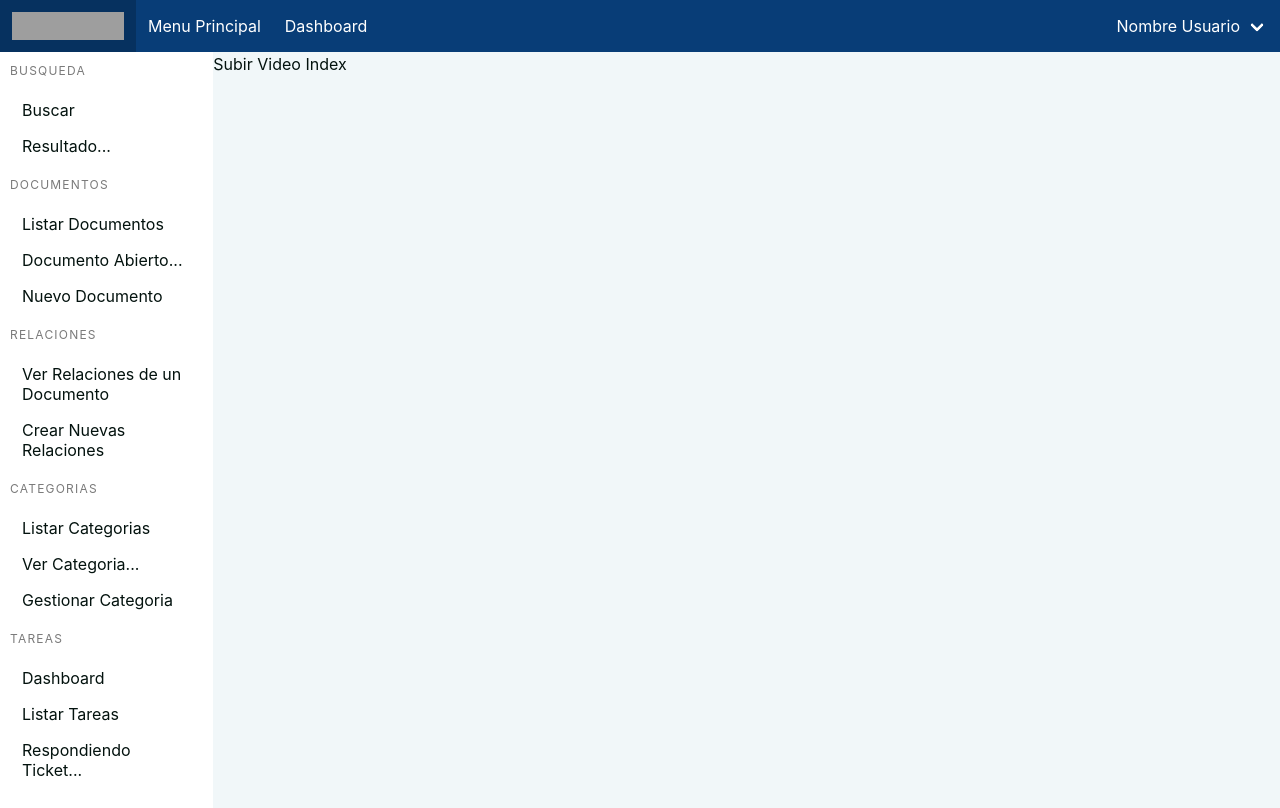
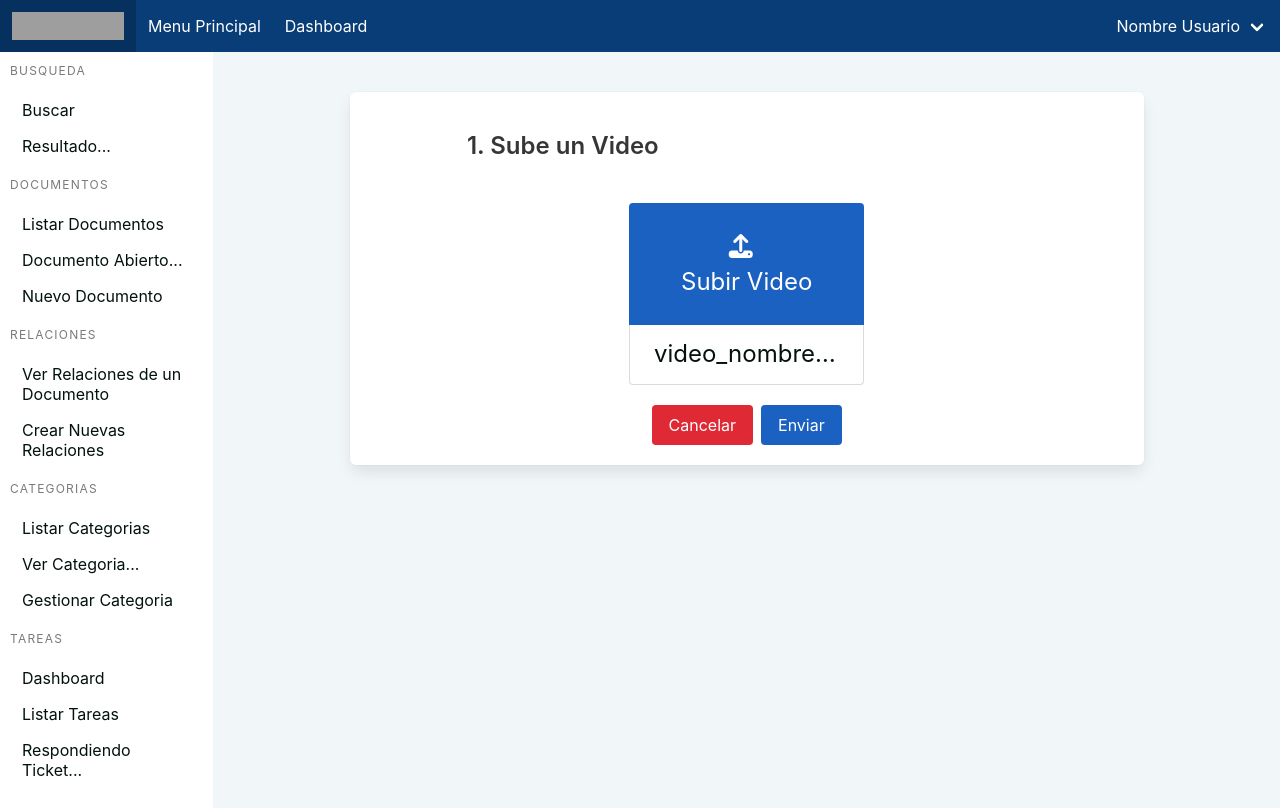
Before and after one commit to JaimeGarecaGRC/Tesis-Frontend, a Next.js app: page /documentos/subir/video in a window 1280 px wide. Built offline with nearby package versions, Linux system fonts and the light colour scheme; grey boxes are pictures that could not be loaded.

Commit message:
upload video mockup done

```diff
--- /dev/null
+++ b/components/upload-components/video/upload-video.js
@@ -0,0 +1,52 @@
+import React from 'react';
+
+function UploadVideo() {
+    return(
+        <>
+
+            <div className="columns is-mobile is-centered">
+                <div className="column is-three-quarters" style={{marginTop: 20, marginBottom: 20}}>
+                    <div>
+                        <h4 class="title is-4"> 1. Sube un Video </h4>
+                    </div>
+                </div>
+            </div>
+
+            <div className="columns is-mobile is-centered">
+                <div className="column is-one-third">
+                    <div>
+                        <div className="file is-link is-large has-name is-boxed">
+                            <label className="file-label">
+                                <input className="file-input" type="file" name="resume" />
+                                <span className="file-cta">
+                                <span className="file-icon">
+                                    <i className="fas fa-upload"></i>
+                                </span>
+                                <span className="file-label">
+                                    Subir Video
+                                </span>
+                                </span>
+                                <span className="file-name">
+                                    video_nombre_bonito.mp4
+                                </span>
+                            </label>
+                        </div>
+                    </div>
+
+                    <div className="buttons  is-grouped is-centered" style={{marginTop: 20}}>
+                        <button className="button is-danger">
+                            Cancelar
+                        </button>
+                        <button className="button is-link">
+                            Enviar
+                        </button>
+                    </div>
+                </div>
+            </div>
+
+
+            </>
+    )
+}
+
+export default UploadVideo;
--- a/pages/documentos/subir/video/index.js
+++ b/pages/documentos/subir/video/index.js
@@ -1,9 +1,19 @@
 import React from 'react';
+import UploadVideo from '../../../../components/upload-components/video/upload-video';
 
 const SubirVideo = () => {
     return (
         <div>
-            <h1>Subir Video Index</h1>
+            <div className="columns is-centered">
+                <div className="column is-three-quarters documento-slider" >
+                    <div className="box" style={{ marginTop: "5%", marginBottom: "5%" }}>
+
+                        <UploadVideo />
+
+
+                    </div>
+                </div>
+            </div>
         </div>
     );
 }
```
Also changed, not shown: components/upload-components/document/upload-document.js (added, +7 -0 lines).
